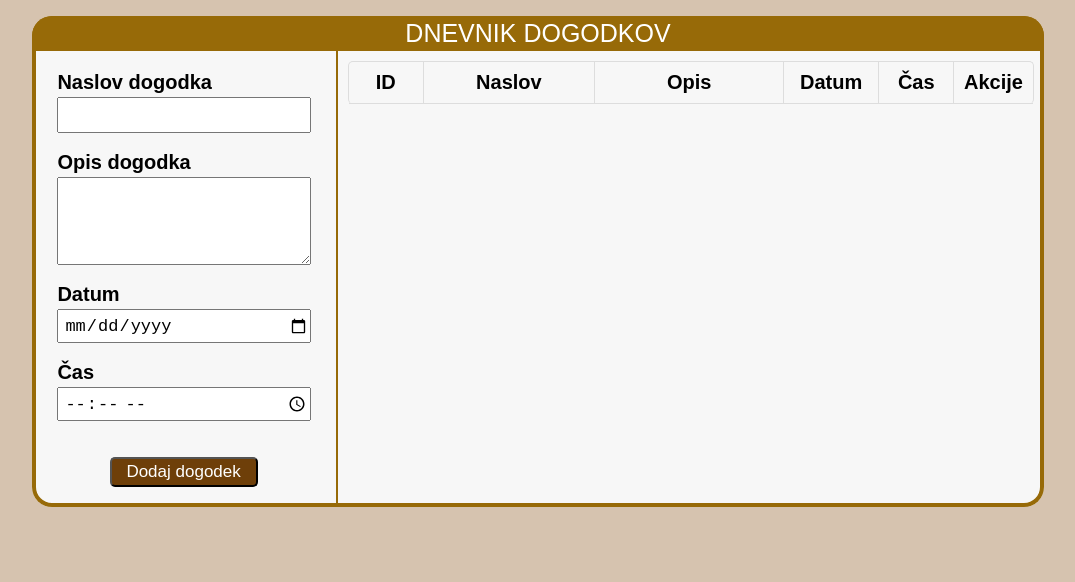
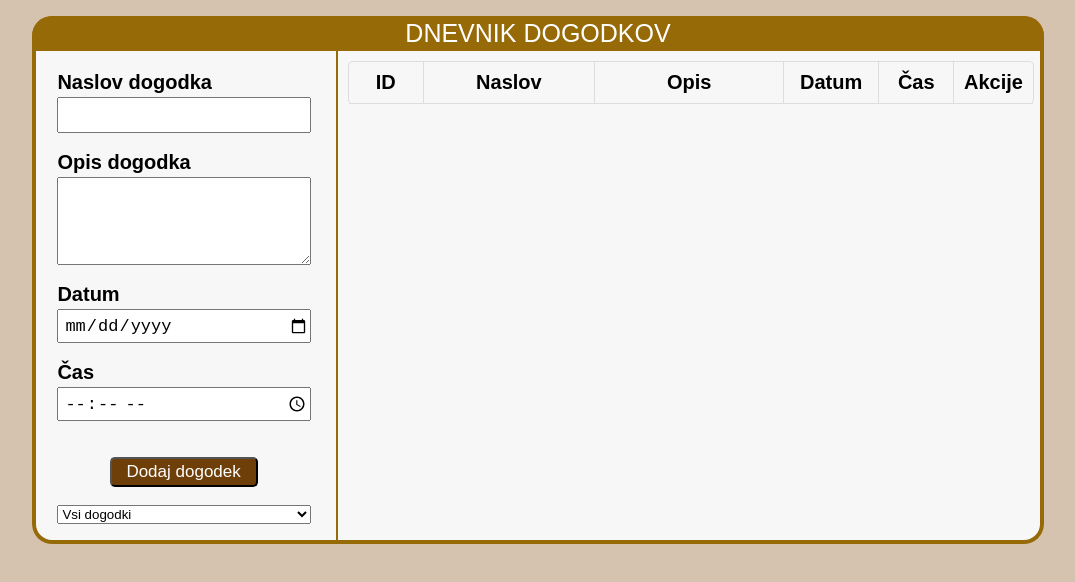
Before and after one commit to mozza8/dnevnik, a plain HTML site: page index.html in a window 1280 px wide. Shown: the whole page, without its empty margins (102-1177 px from the left). Drawn offline with Linux system fonts and the light colour scheme.

Commit message:
Add filter by date

```diff
--- a/diary.js
+++ b/diary.js
@@ -1,5 +1,4 @@
 document.addEventListener("DOMContentLoaded", () => {
-  const form = document.getElementById("form");
   var table = document
     .getElementById("dataTable")
     .getElementsByTagName("tbody")[0];
@@ -268,3 +267,41 @@ function displayEvents(table, events) {
     cell6.style.textAlign = "center";
   });
 }
+
+function logSelectedValue() {
+  var table = document
+    .getElementById("dataTable")
+    .getElementsByTagName("tbody")[0];
+  let events = JSON.parse(localStorage.getItem("events")) || [];
+
+  var selectElement = document.getElementById("selectEvents");
+  var selectedValue = selectElement.value;
+
+  const today = new Date();
+  var isoDate = today.toISOString();
+  var date = isoDate.slice(0, 10);
+
+  function filterEvents(predicate) {
+    const filteredEvents = events.filter(predicate);
+
+    return filteredEvents;
+  }
+
+  switch (selectedValue) {
+    case "Vsi dogodki":
+      displayEvents(table, events);
+      break;
+    case "Današnji dogodki":
+      const todaysEvents = filterEvents((event) => event.date == date);
+      displayEvents(table, todaysEvents);
+      break;
+    case "Prihajajoči dogodki":
+      const nextEvents = filterEvents((event) => event.date > date);
+      displayEvents(table, nextEvents);
+      break;
+    case "Pretekli dogodki":
+      const previousEvents = filterEvents((event) => event.date < date);
+      displayEvents(table, previousEvents);
+      break;
+  }
+}
--- a/index.html
+++ b/index.html
@@ -37,6 +37,13 @@
             <br />
             <br />
             <input type="button" id="submit" value="Dodaj dogodek" />
+            <br />
+            <select id="selectEvents" onchange="logSelectedValue()">
+              <option value="Vsi dogodki">Vsi dogodki</option>
+              <option value="Današnji dogodki">Današnji dogodki</option>
+              <option value="Prihajajoči dogodki">Prihajajoči dogodki</option>
+              <option value="Pretekli dogodki">Pretekli dogodki</option>
+            </select>
           </form>
         </div>
         <div id="table_layout">
```
